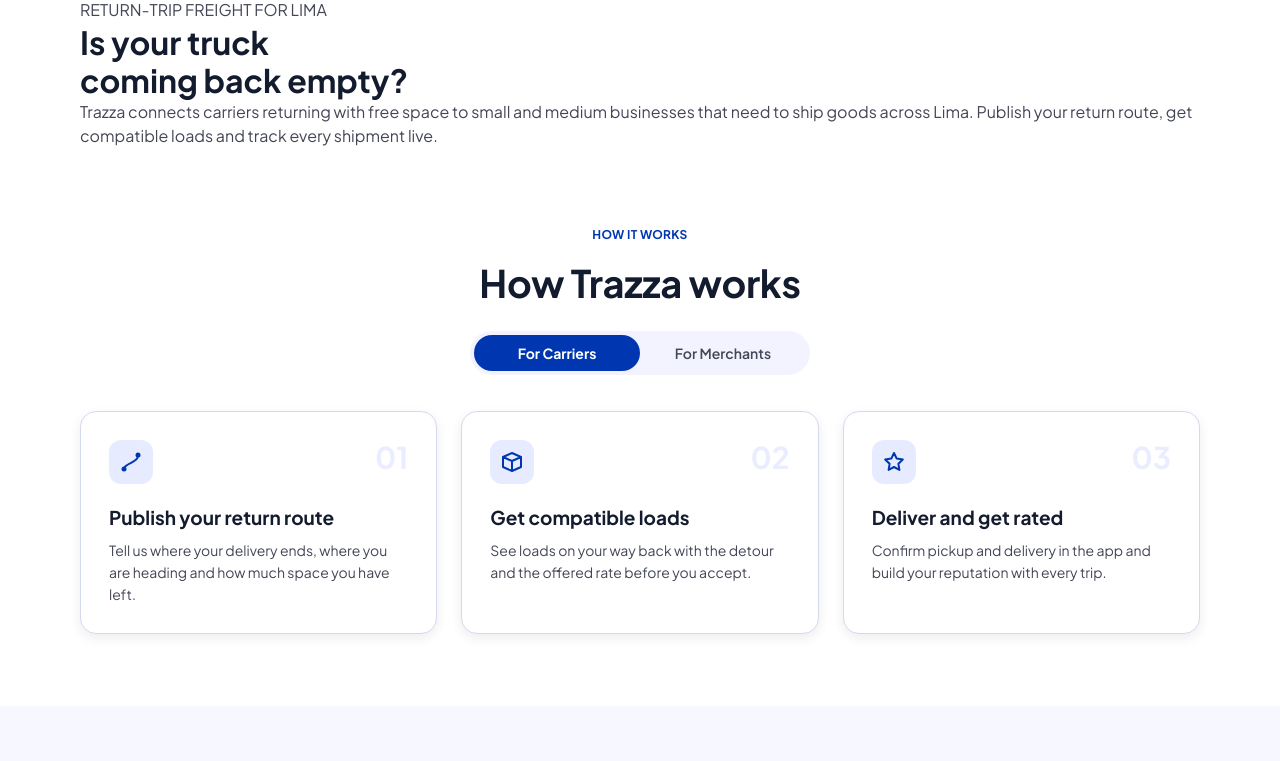
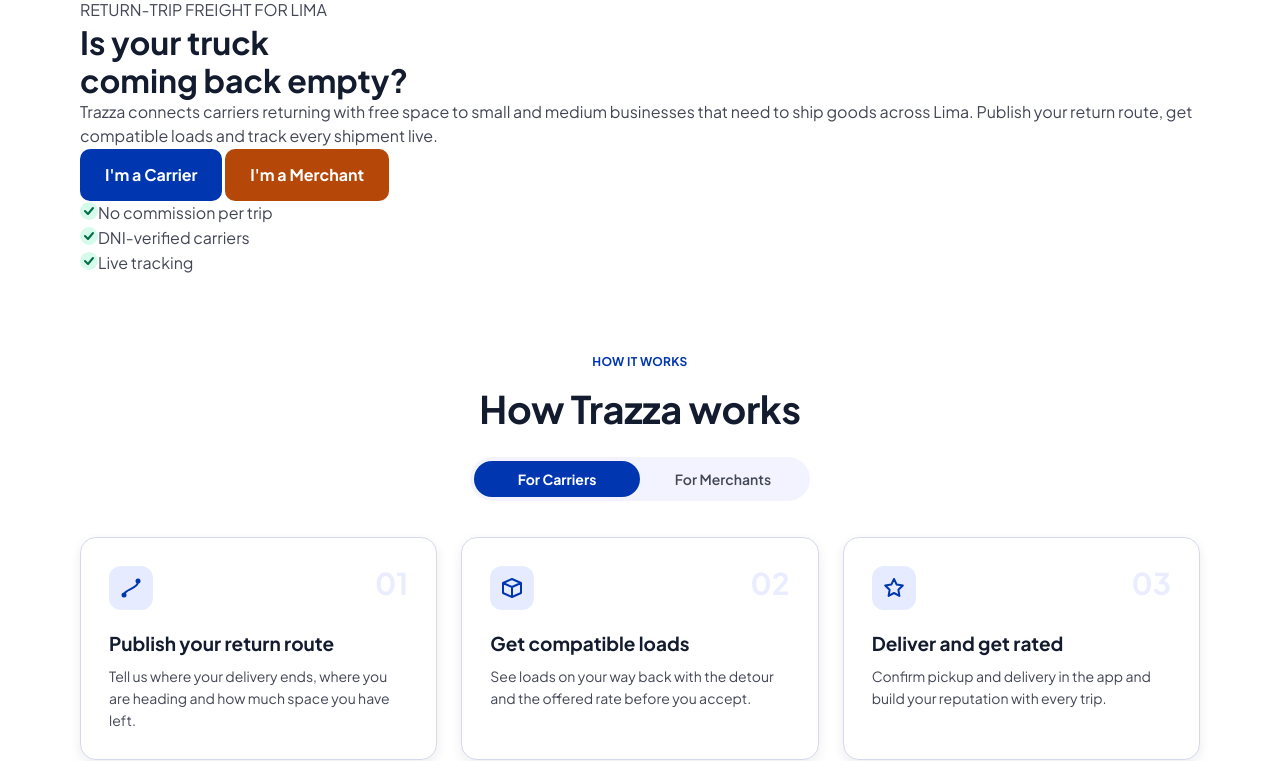
Before and after one commit to NexusLibre-1ASI0729-2620-16692/Trazza-landingPage, a plain HTML site: page index.html in a window 1280 px wide. Shown: the part 78-839 px from the top of the page. Drawn offline with Linux system fonts and the light colour scheme.

Commit message:
feat(hero): add call-to-action buttons and trust chips

```diff
--- a/index.html
+++ b/index.html
@@ -73,6 +73,17 @@
                         Trazza connects carriers returning with free space to small and medium businesses that need to ship goods across Lima.
                         <span class="desktop-only">Publish your return route, get compatible loads and track every shipment live.</span>
                     </p>
+
+                    <div class="hero-actions">
+                        <a href="registro.html?role=carrier" class="btn btn-primary btn-lg" data-i18n="cta.carrier">I'm a Carrier</a>
+                        <a href="registro.html?role=merchant" class="btn btn-secondary btn-lg" data-i18n="cta.merchant">I'm a Merchant</a>
+                    </div>
+
+                    <ul class="trust-list">
+                        <li class="trust-chip"><span class="check-dot"><svg aria-hidden="true"><use href="#i-check"/></svg></span><span data-i18n="trust.commission">No commission per trip</span></li>
+                        <li class="trust-chip"><span class="check-dot"><svg aria-hidden="true"><use href="#i-check"/></svg></span><span data-i18n="trust.dni">DNI-verified carriers</span></li>
+                        <li class="trust-chip desktop-only"><span class="check-dot"><svg aria-hidden="true"><use href="#i-check"/></svg></span><span data-i18n="trust.tracking">Live tracking</span></li>
+                    </ul>
                 </div>
             </div>
         </header>
```
